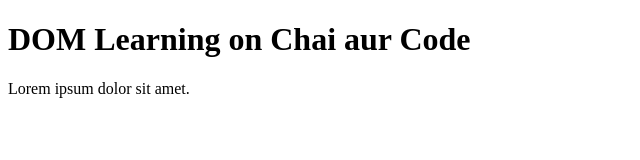
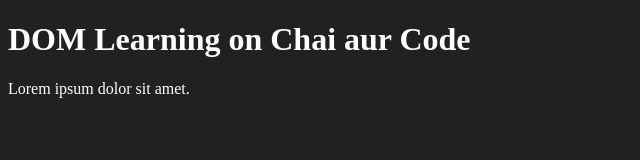
Before and after one commit to piyusharora15/JavaScript, a plain HTML site: page 06_dom/one.html in a window 1280 px wide. Shown: the whole page, without its empty margins (0-640 px from the left). Drawn offline with Linux system fonts and the light colour scheme.

Commit message:
Add files via upload

```diff
--- a/06_dom/one.html
+++ b/06_dom/one.html
@@ -4,10 +4,16 @@
     <meta charset="UTF-8">
 
     <title>DOM Learning</title>
+    <style>
+        .bg-black{
+            background-color: #212121;
+            color: #fff;
+        }
+    </style>
 </head>
-<body>
-    <div class="bg-black">
-        <h1 class="heading">DOM Learning on Chai aur Code</h1>
+<body class="bg-black">
+    <div>
+        <h1 id="title" class="heading">DOM Learning on Chai aur Code <span style="display: none;">test text</span></h1>
         <p>Lorem ipsum dolor sit amet.</p>
     </div>
 </body>
```
